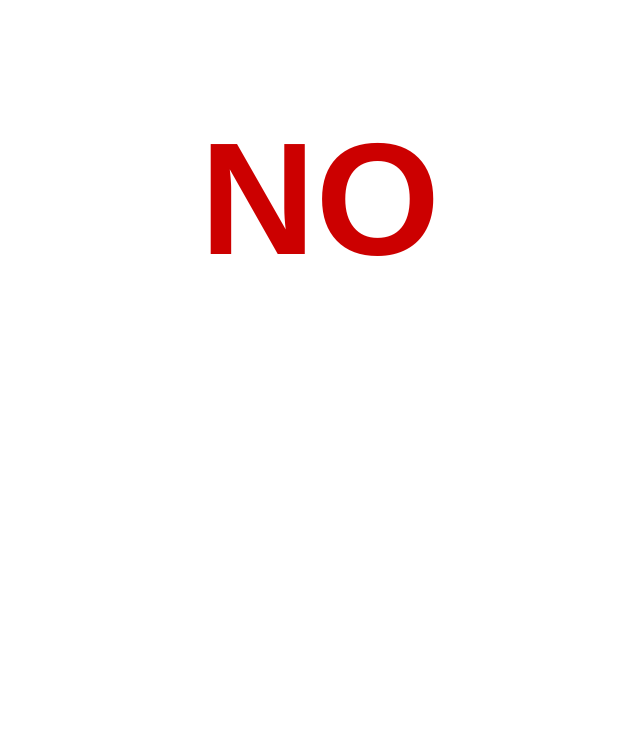
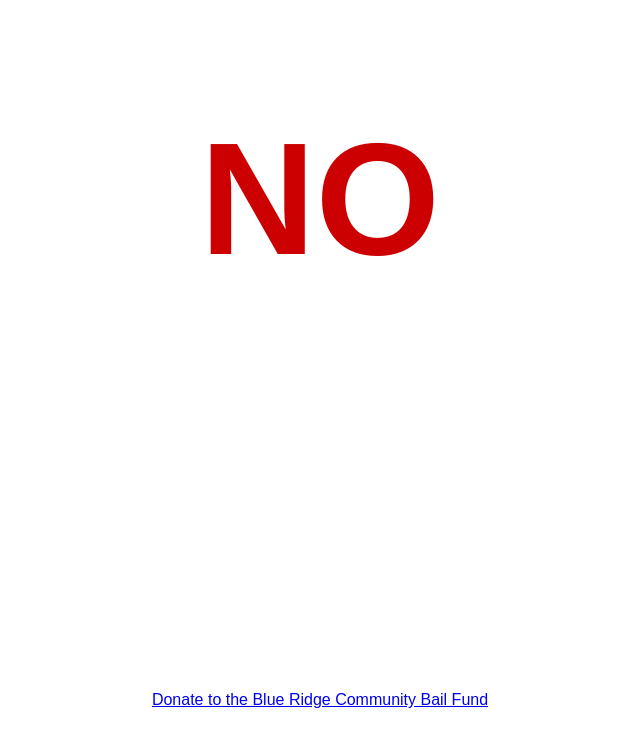
Before and after one commit to joek13/didtechwin, a plain HTML site: page docs/index.html in a window 1280 px wide. Shown: the whole page, without its empty margins (320-960 px from the left). Drawn offline with Linux system fonts and the light colour scheme.

Commit message:
Update rendered page

```diff
--- a/docs/index.html
+++ b/docs/index.html
@@ -10,6 +10,7 @@
 
     <h1 class="no">NO</h1>
 
+    <a href="https://www.gofundme.com/f/blue-ridge-bail-fund">Donate to the Blue Ridge Community Bail Fund</a>
 </body>
 
 </html>
```
